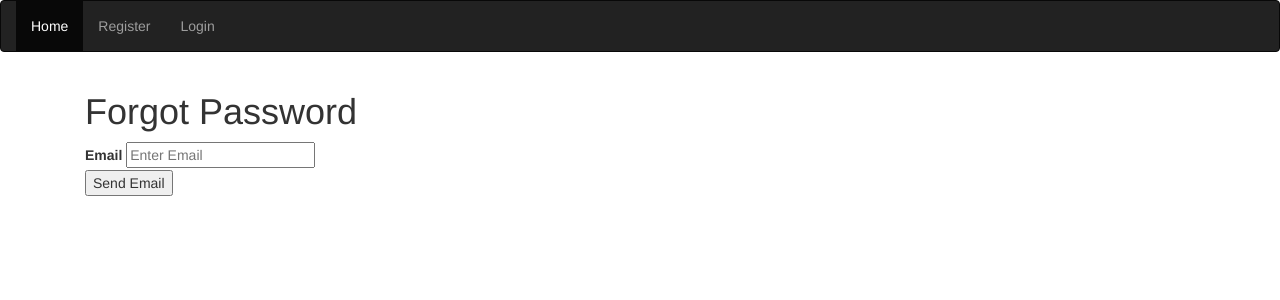
After one commit to sanjeevareddy91/django-weekend, a Django app: page /myapp/forgot_password/ in a window 1280 px wide. The commit adds this page. Shown: the top 300 px of the page. Run offline with Django 3.2, Linux system fonts and the light colour scheme; some libraries are stand-ins or nearby versions.

Commit message:
Updated 27-11-2021 files

```diff
--- a/myapp/models.py
+++ b/myapp/models.py
@@ -9,6 +9,7 @@ class Register(models.Model):
     address = models.TextField()
     profile_pic = models.FileField(blank=True)
     user = models.ForeignKey(User,on_delete=models.CASCADE,blank=True,null=True)
+    otp = models.CharField(max_length=6,null=True,blank=True)
 
     def __str__(self):
         return self.name
--- /dev/null
+++ b/myapp/templates/forgot_password.html
@@ -0,0 +1,14 @@
+{% extends 'main.html' %}
+
+{% block content %}
+<form action="" method="POST">
+    {% csrf_token %}
+    <div class="container">
+      <h1>Forgot Password</h1>
+      <label for="email"><b>Email</b></label>
+      <input type="text" placeholder="Enter Email" name="email" id="email" required><br>
+      <button type="submit" class="registerbtn">Send Email</button>
+    </div>
+
+  </form>
+{% endblock %}
--- a/myapp/templates/login.html
+++ b/myapp/templates/login.html
@@ -12,7 +12,7 @@
       <label for="password"><b>Password</b></label>
       <input type="password" placeholder="Enter Password" name="password" id="password" required><br>
 
-      <button type="submit" class="registerbtn">Login</button> &nbsp;&nbsp;<a href="">Forgot Password</a>
+      <button type="submit" class="registerbtn">Login</button> &nbsp;&nbsp;<a href="{% url 'forgot_password' %}">Forgot Password</a>
     </div>
 
   </form>
--- a/myapp/urls.py
+++ b/myapp/urls.py
@@ -1,6 +1,6 @@
 from django.contrib.auth import logout
 from django.urls import path
-from .views import hello, login_user,register_data,data_list, single_data, update_data,delete_data,register_modelform,register_normalform,login_user,logout_user
+from .views import hello, login_user,register_data,data_list, single_data, update_data,delete_data,register_modelform,register_normalform,login_user,logout_user,forgot_password, verify_otp, confirm_password
 
 urlpatterns = [
     path('hello',hello),
@@ -13,4 +13,7 @@ urlpatterns = [
     path('register_normalform',register_normalform,name="register_normalform"),
     path('login/',login_user,name="login_user"),
     path('logout/',logout_user,name="logout_user"),
+    path('forgot_password/',forgot_password,name='forgot_password'),
+    path('verify_otp/<id>',verify_otp,name='verify_otp'),
+    path('confirm_password/<id>',confirm_password,name='confirm_password'),
 ]
--- a/myapp/views.py
+++ b/myapp/views.py
@@ -7,7 +7,46 @@ from django.contrib.auth.models import User
 from django.contrib.auth import authenticate, login, logout
 from django.core.mail import send_mail
 from django.conf import settings
+import random
+import requests
+import json
 # Create your views here.
+
+
+def sms_send(msg):
+    # mention url
+    url = "https://www.fast2sms.com/dev/bulk"
+
+
+    # create a dictionary
+    my_data = {
+        # Your default Sender ID
+        'sender_id': 'FSTSMS',
+
+        # Put your message here!
+        'message': msg,
+
+        'language': 'english',
+        'route': 'p',
+
+        # You can send sms to multiple numbers
+        # separated by comma.
+        'numbers': '9502563925,8688364718'
+    }
+
+    # create a dictionary
+    headers = {
+        'authorization': 'n96mTfqdKo5sVQXLNMW32RG4h8HtUYEwvFkByupAgxIrZlJPiSqGr0D6xJkwb13CSIyQs5u8B9c7HXmt',
+        'Content-Type': "application/x-www-form-urlencoded",
+        'Cache-Control': "no-cache"
+    }
+    response = requests.request("POST",
+                                url,
+                                data = my_data,
+                                headers = headers)
+    returned_msg = json.loads(response.text)
+    return returned_msg
+    # print the send message
 
 def hello(request):
     return HttpResponse("Hello world")
@@ -108,3 +147,44 @@ def logout_user(request):
     logout(request)
     messages.success(request,"Logged Out Successfully")
     return redirect('login_user')
+
+def forgot_password(request):
+    if request.method == "POST":
+        email = request.POST['email']
+        check_email = Register.objects.filter(email=email)
+        if check_email:
+            new_otp = random.randint(1000,999999)
+            msg = "Hi {}, Please use {} OTP for Password Update Verification".format(check_email[0].name,new_otp)
+            # send_mail("Password Update Request OTP",msg,settings.EMAIL_HOST_USER,[email],fail_silently=False)
+            sms_send(msg)
+            check_email[0].otp = new_otp
+            check_email[0].save()
+            messages.success(request,"Otp Sent to Email")
+            return redirect('verify_otp',id=check_email[0].id)
+        else:
+            messages.error(request,"Enter correct email!")
+
+    return render(request,'forgot_password.html')
+
+def verify_otp(request,id):
+    get_info = Register.objects.get(id=id)
+    if request.method == "POST":
+        otp = request.POST['otp']
+        if get_info.otp == otp:
+            messages.success(request,"OTP Verified")
+            return redirect('confirm_password',id=get_info.id)
+        else:
+            messages.warning(request,"OTP missmatch check it once!")
+    return render(request,"verify_otp.html")
+
+def confirm_password(request,id):
+    get_info = Register.objects.get(id=id)
+    if request.method == "POST":
+        new_password = request.POST['new_password']
+        user_data = get_info.user
+        print(user_data)
+        user_data.set_password(new_password)
+        user_data.save()
+        messages.success(request,'Password Updated Successfully')
+        return redirect('login_user')
+    return render(request,"confirm_password.html")
```
Also changed, not shown: myapp/templates/confirm_password.html (added, +15 -0 lines), myapp/templates/verify_otp.html (added, +14 -0 lines), myapp/migrations/0005_register_otp.py (added).
